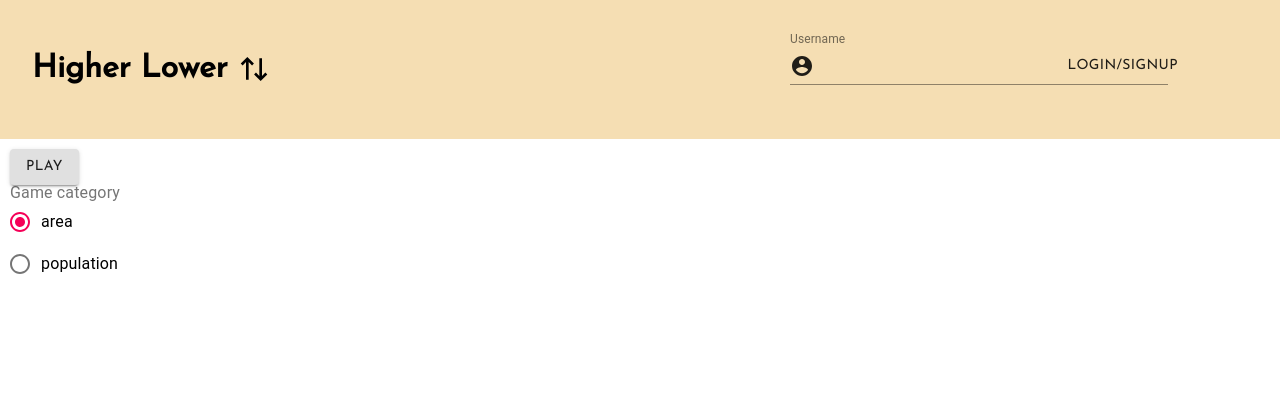
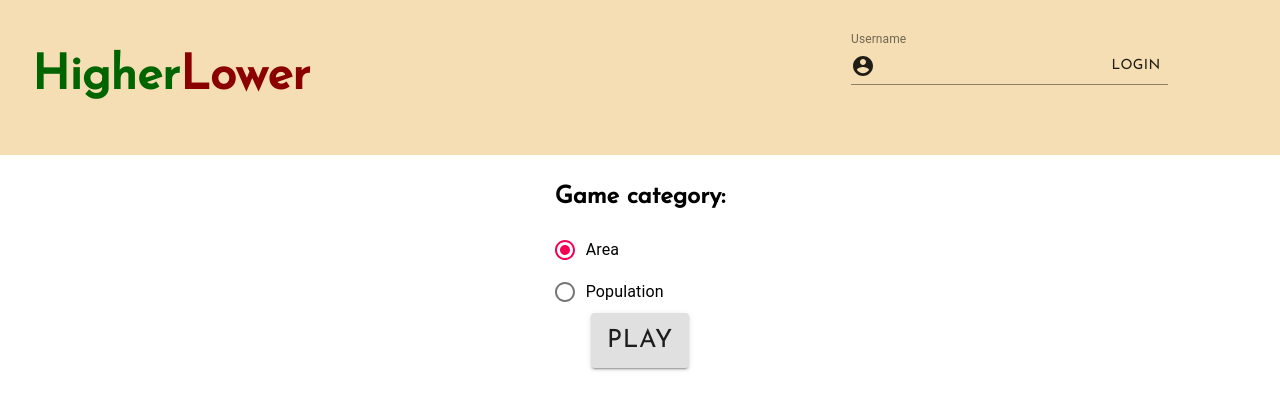
Before and after one commit to davidculemann/higher-lower, a React (Create React App) app: page / in a window 1280 px wide. Shown: the top 410 px of the page. Built offline with nearby package versions, Linux system fonts and the light colour scheme; the HTML template or start-up script is replaced by a standard one.

Commit message:
game category selectable from the main menu and changes the game mode in GameScreen

```diff
--- a/src/App.css
+++ b/src/App.css
@@ -20,6 +20,10 @@ body {
 
 .home-screen {
   padding: 10px;
+  display: flex;
+  flex-direction: column;
+  justify-content: center;
+  align-items: center;
 }
 
 .home-header {
@@ -56,6 +60,7 @@ body {
 
 img {
   height: 400px;
+  max-width: 100%;
   box-shadow: 0 4px 8px 0 rgba(0, 0, 0, 0.2), 0 6px 20px 0 rgba(0, 0, 0, 0.19);
 }
 
@@ -69,3 +74,15 @@ Dialog {
   margin-top: auto;
   flex-shrink: 0;
 }
+
+.higher-lower-buttons {
+  margin-top: 10px;
+  justify-content: center;
+}
+
+.higher-button,
+.lower-button {
+  margin-right: 5px;
+  height: 3.5em;
+  width: 7em;
+}
--- a/src/App.tsx
+++ b/src/App.tsx
@@ -3,17 +3,23 @@ import { GameScreen } from "./components/GameScreen";
 import { HomeScreen } from "./components/HomeScreen";
 import { BrowserRouter as Router, Routes, Route } from "react-router-dom";
 import { Navbar } from "./components/Navbar";
+import { useState } from "react";
 
 // config();
 //const serverBaseURL = process.env.REACT_APP_API_BASE;
 
 function App(): JSX.Element {
+  const [category, setCategory] = useState<string>("area");
+
   return (
     <Router>
       <Navbar />
       <Routes>
-        <Route path="/" element={<HomeScreen />} />
-        <Route path="play" element={<GameScreen />} />
+        <Route
+          path="/"
+          element={<HomeScreen category={category} setCategory={setCategory} />}
+        />
+        <Route path="play" element={<GameScreen category={category} />} />
       </Routes>
     </Router>
   );
--- a/src/components/GameScreen.tsx
+++ b/src/components/GameScreen.tsx
@@ -13,8 +13,13 @@ import DialogActions from "@mui/material/DialogActions";
 import DialogContent from "@mui/material/DialogContent";
 import DialogContentText from "@mui/material/DialogContentText";
 import { DialogTitle } from "@material-ui/core";
+import Stack from "@mui/material/Stack/Stack";
 
-export function GameScreen(): JSX.Element {
+interface GameScreenProps {
+  category: string;
+}
+
+export function GameScreen(props: GameScreenProps): JSX.Element {
   const [countries, setCountries] = useState<CountryType[] | null>(null);
   const [score, setScore] = useState<number>(0);
   const [initialised, setInitialised] = useState<boolean>(false);
@@ -132,34 +137,65 @@ export function GameScreen(): JSX.Element {
       <Link to="/">
         <Button variant="contained">Home</Button>
       </Link>
-      <Button variant="contained" onClick={() => handleGuess(true, "area")}>
-        Higher
-      </Button>
-      <Button variant="contained" onClick={() => handleGuess(false, "area")}>
-        Lower
-      </Button>
       <p>score: {score}</p>
+      <p>category: {props.category}</p>
       {countryOptions && (
         <div className="options-panel">
           <div className="left-option">
-            <p>{countryOptions[0].name}</p>
-            <p>population {readableNumber(countryOptions[0].population)}</p>
-            <p>
-              area {readableNumber(countryOptions[0].area)} km<sup>2</sup>{" "}
-            </p>
+            <div className="country-info">
+              <h2>{countryOptions[0].name}</h2>
+              {props.category === "population" && (
+                <p>population {readableNumber(countryOptions[0].population)}</p>
+              )}
+              {props.category === "area" && (
+                <p>
+                  area {readableNumber(countryOptions[0].area)} km<sup>2</sup>{" "}
+                </p>
+              )}
+            </div>
             <img
               src={countryOptions[0].flag}
               alt={`country flag of ${countryOptions[0].name}`}
             />
           </div>
           <div className="right-option">
-            <p>{countryOptions[1].name}</p>
-            <p>population {readableNumber(countryOptions[1].population)}</p>
-            <p>area: ???</p>
+            <div className="country-info">
+              <h2>{countryOptions[1].name}</h2>
+              {props.category === "population" && openAlert ? (
+                <p>population {readableNumber(countryOptions[1].population)}</p>
+              ) : (
+                props.category === "population" && <p>population ???</p>
+              )}
+              {props.category === "area" && openAlert ? (
+                <p>
+                  area {readableNumber(countryOptions[1].area)} km<sup>2</sup>
+                </p>
+              ) : (
+                props.category === "area" && <p>area ???</p>
+              )}
+            </div>
             <img
               src={countryOptions[1].flag}
               alt={`country flag of ${countryOptions[1].name}`}
             />
+            <Stack spacing={2} direction="row" m={3} justifyContent="center">
+              <Button
+                className="higher-button"
+                style={{ fontSize: "1em", backgroundColor: "#006400" }}
+                variant="contained"
+                onClick={() => handleGuess(true, props.category)}
+              >
+                Higher
+              </Button>
+              <Button
+                className="lower-button"
+                style={{ fontSize: "1em", backgroundColor: "#8b0000" }}
+                variant="contained"
+                onClick={() => handleGuess(false, props.category)}
+              >
+                Lower
+              </Button>
+            </Stack>
           </div>
         </div>
       )}
--- a/src/components/HomeScreen.tsx
+++ b/src/components/HomeScreen.tsx
@@ -2,43 +2,49 @@ import {
   Button,
   FormControl,
   FormControlLabel,
-  FormLabel,
   Radio,
   RadioGroup,
 } from "@material-ui/core";
 import { Link } from "react-router-dom";
-import { useState } from "react";
 
-export function HomeScreen(): JSX.Element {
-  const [category, setCategory] = useState<string>("area");
+interface HomeScreenProps {
+  category: string;
+  setCategory: (input: string) => void;
+}
 
+export function HomeScreen(props: HomeScreenProps): JSX.Element {
   return (
     <div className="home-screen">
-      <Link to="/play">
-        <Button variant="contained" onClick={() => console.log(category)}>
-          Play
-        </Button>
-      </Link>
       <div className="game-options">
+        <h2>Game category:</h2>
         <FormControl>
-          <FormLabel id="demo-radio-buttons-group-label">
+          {/* <FormLabel id="demo-radio-buttons-group-label">
             Game category
-          </FormLabel>
+          </FormLabel> */}
           <RadioGroup
             aria-labelledby="demo-radio-buttons-group-label"
-            value={category}
-            onChange={(e) => setCategory(e.target.value)}
+            value={props.category}
+            onChange={(e) => props.setCategory(e.target.value)}
             name="radio-buttons-group"
           >
-            <FormControlLabel value="area" control={<Radio />} label="area" />
+            <FormControlLabel value="area" control={<Radio />} label="Area" />
             <FormControlLabel
               value="population"
               control={<Radio />}
-              label="population"
+              label="Population"
             />
           </RadioGroup>
         </FormControl>
       </div>
+      <Link to="/play">
+        <Button
+          variant="contained"
+          style={{ fontSize: "25px" }}
+          onClick={() => console.log(props.category)}
+        >
+          Play
+        </Button>
+      </Link>
     </div>
   );
 }
--- a/src/components/Navbar.tsx
+++ b/src/components/Navbar.tsx
@@ -1,7 +1,7 @@
 import { Button, InputAdornment, TextField } from "@material-ui/core";
 import { AccountCircle } from "@material-ui/icons";
 import { useState } from "react";
-import { RiArrowUpDownLine } from "react-icons/ri";
+// import { RiArrowUpDownLine } from "react-icons/ri";
 
 export function Navbar(): JSX.Element {
   const [user, setUser] = useState<string>("");
@@ -13,8 +13,10 @@ export function Navbar(): JSX.Element {
   return (
     <div className="navbar">
       <h1 className="home-header">
-        Higher Lower<span>&nbsp;</span>
-        <RiArrowUpDownLine />
+        <span style={{ color: "#006400", fontSize: "1.5em" }}>Higher</span>
+        <span style={{ color: "#8b0000", fontSize: "1.5em" }}>Lower</span>
+        <span>&nbsp;</span>
+        {/* <RiArrowUpDownLine /> */}
       </h1>
       <div className="login-div">
         <TextField
@@ -23,9 +25,7 @@ export function Navbar(): JSX.Element {
           value={user}
           onChange={(e) => setUser(e.target.value)}
           InputProps={{
-            endAdornment: (
-              <Button onClick={() => handleLogin()}>Login/Signup</Button>
-            ),
+            endAdornment: <Button onClick={() => handleLogin()}>Login</Button>,
             startAdornment: (
               <InputAdornment position="start">
                 <AccountCircle />
```
